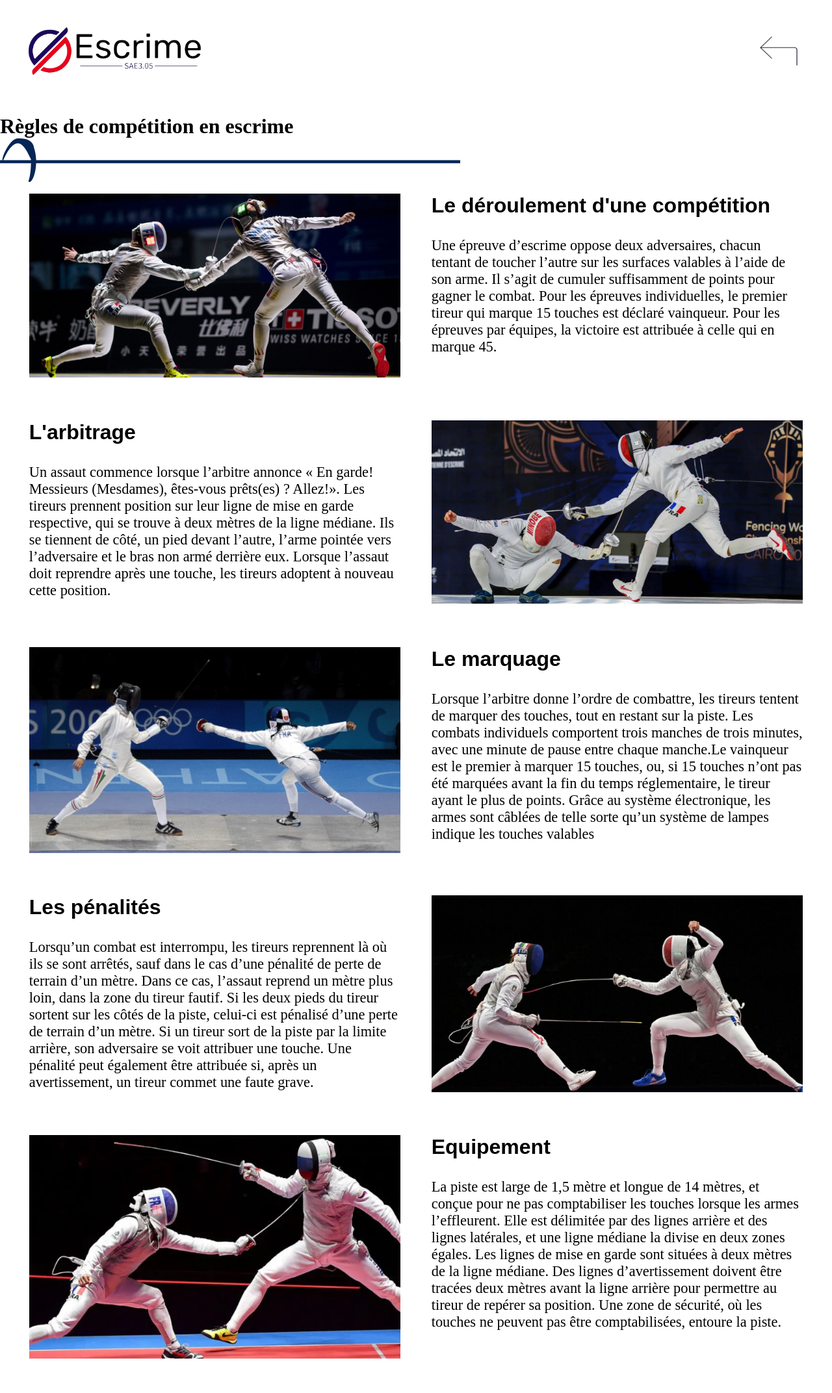
After one commit to TomDubois12/SAE_3.05, a Flask app: page /information in a window 1280 px wide. The commit adds this page. Shown: the whole page at 65% size. Run offline with Flask 2, Linux system fonts and the light colour scheme.

Commit message:
creation page information

```diff
--- /dev/null
+++ b/applicationWeb/escrimeFlask/static/css/information.css
@@ -0,0 +1,31 @@
+main > div{
+    /*background-color: red;*/
+}
+
+main > section{
+    display: flex;
+    justify-content: space-between;
+    width: 95vw;
+    /*background-color: gray;*/
+    margin-left: 2.5vw;
+    margin-bottom: 5vmin;
+}
+
+section > img{
+    width: 47%;
+}
+
+section > * {
+    margin: 1vw;
+}
+section > div{
+    width: 47%;
+}
+h2{
+    font-size: 200%;
+    font-family: sans-serif;
+}
+div > p {
+    margin-top: 30px;
+    font-size: 1.4em;
+}
--- a/applicationWeb/escrimeFlask/static/css/style.css
+++ b/applicationWeb/escrimeFlask/static/css/style.css
@@ -2,7 +2,7 @@
     margin: 0;
     padding: 0;
     box-sizing: border-box;
-    color: #f1f1f1
+    color: #000000
 }
 
 a { text-decoration: none; }
--- a/applicationWeb/escrimeFlask/templates/base.html
+++ b/applicationWeb/escrimeFlask/templates/base.html
@@ -4,6 +4,7 @@
         <meta charset="utf-8"/>
         <link rel="stylesheet" href="{{ url_for('static', filename='css/index.css')}}">
         <link rel="stylesheet" href="{{ url_for('static', filename='css/style.css')}}">
+        {% block linkcss %} {% endblock %}
         <title>{{title}}</title>
     </head>
     <body>
--- /dev/null
+++ b/applicationWeb/escrimeFlask/templates/information.html
@@ -0,0 +1,63 @@
+{% extends "base.html" %}
+
+{% block linkcss %}
+<link rel="stylesheet" href="{{ url_for('static', filename='css/information.css')}}">
+{% endblock %}
+
+{% block header %}
+{% include "partials/_header2.html" %}
+{% endblock %}
+{% block main %}
+
+
+<main>
+    <div>
+        <h1>Règles de compétition en escrime</h1>
+        <img class="epee" src="{{url_for('static', filename='images/epeeBleu.png')}}" alt="Epée bleu d'escrime">
+    </div>
+    <section>
+        <img src="{{url_for('static', filename='images/imgInfo1.png')}}" alt="Epée bleu d'escrime">
+
+        <div>
+            <h2> Le déroulement d'une compétition</h2>
+            <p>Une épreuve d’escrime oppose deux adversaires, chacun tentant de toucher l’autre sur les surfaces valables à l’aide de son arme. Il s’agit de cumuler suffisamment de points pour gagner le combat. Pour les épreuves individuelles, le premier tireur qui marque 15 touches est déclaré vainqueur. Pour les épreuves par équipes, la victoire est attribuée à celle qui en marque 45.</p>
+        </div>
+    </section>
+
+    <section>
+
+        <div>
+            <h2>L'arbitrage</h2>
+            <p>Un assaut commence lorsque l’arbitre annonce « En garde! Messieurs (Mesdames), êtes-vous prêts(es) ? Allez!». Les tireurs prennent position sur leur ligne de mise en garde respective, qui se trouve à deux mètres de la ligne médiane. Ils se tiennent de côté, un pied devant l’autre, l’arme pointée vers l’adversaire et le bras non armé derrière eux. Lorsque l’assaut doit reprendre après une touche, les tireurs adoptent à nouveau cette position.</p>
+        </div>
+        <img src="{{url_for('static', filename='images/imgInfo2.png')}}" alt="Epée bleu d'escrime">
+    </section>
+
+    <section>
+        <img src="{{url_for('static', filename='images/imgInfo3.png')}}" alt="Epée bleu d'escrime">
+
+        <div>
+            <h2>Le marquage</h2>
+            <p>Lorsque l’arbitre donne l’ordre de combattre, les tireurs tentent de marquer des touches, tout en restant sur la piste. Les combats individuels comportent trois manches de trois minutes, avec une minute de pause entre chaque manche.Le vainqueur est le premier à marquer 15 touches, ou, si 15 touches n’ont pas été marquées avant la fin du temps réglementaire, le tireur ayant le plus de points. Grâce au système électronique, les armes sont câblées de telle sorte qu’un système de lampes indique les touches valables</p>
+        </div>
+    </section>
+
+    <section>
+
+        <div>
+            <h2>Les pénalités</h2>
+            <p>Lorsqu’un combat est interrompu, les tireurs reprennent là où ils se sont arrêtés, sauf dans le cas d’une pénalité de perte de terrain d’un mètre. Dans ce cas, l’assaut reprend un mètre plus loin, dans la zone du tireur fautif. Si les deux pieds du tireur sortent sur les côtés de la piste, celui-ci est pénalisé d’une perte de terrain d’un mètre. Si un tireur sort de la piste par la limite arrière, son adversaire se voit attribuer une touche. Une pénalité peut également être attribuée si, après un avertissement, un tireur commet une faute grave.</p>
+        </div>
+        <img src="{{url_for('static', filename='images/imgInfo4.png')}}" alt="Epée bleu d'escrime">
+    </section>
+
+    <section>
+        <img src="{{url_for('static', filename='images/imgInfo5.png')}}" alt="Epée bleu d'escrime">
+
+        <div>
+            <h2>Equipement</h2>
+            <p>La piste est large de 1,5 mètre et longue de 14 mètres, et conçue pour ne pas comptabiliser les touches lorsque les armes l’effleurent. Elle est délimitée par des lignes arrière et des lignes latérales, et une ligne médiane la divise en deux zones égales. Les lignes de mise en garde sont situées à deux mètres de la ligne médiane. Des lignes d’avertissement doivent être tracées deux mètres avant la ligne arrière pour permettre au tireur de repérer sa position. Une zone de sécurité, où les touches ne peuvent pas être comptabilisées, entoure la piste.</p>
+        </div>
+    </section>
+</main>
+{% endblock %}
--- a/applicationWeb/escrimeFlask/views.py
+++ b/applicationWeb/escrimeFlask/views.py
@@ -5,3 +5,8 @@ from flask import render_template
 def index():
     return render_template('acceuil.html',
                            title='Accueil')
+
+@app.route('/information')
+def information():
+    return render_template('information.html',
+                           title='Information')
```
Also changed, not shown: applicationWeb/escrimeFlask/static/images/imgInfo1.png (added), applicationWeb/escrimeFlask/static/images/imgInfo2.png (added), applicationWeb/escrimeFlask/static/images/imgInfo3.png (added), applicationWeb/escrimeFlask/static/images/imgInfo4.png (added), applicationWeb/escrimeFlask/static/images/imgInfo5.png (added).
